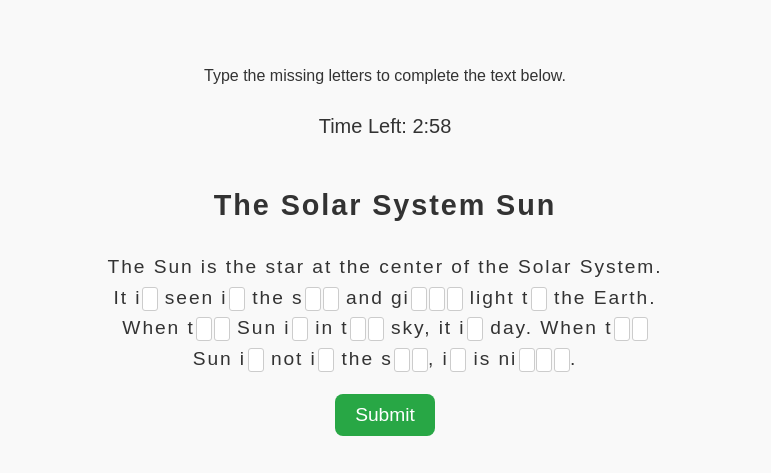
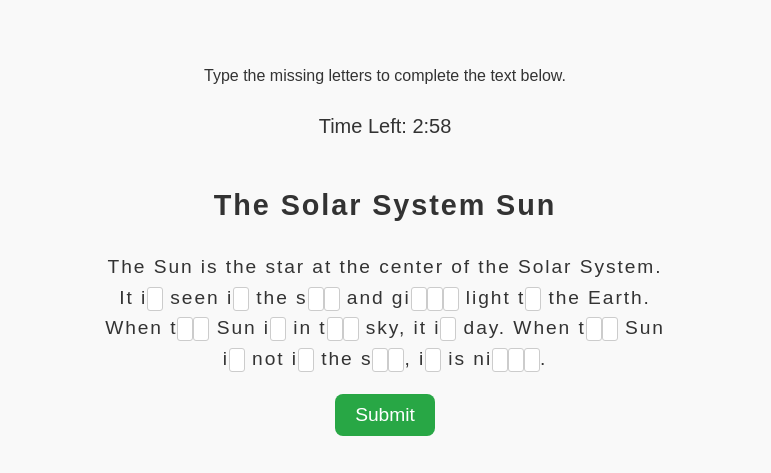
Before and after one commit to mzjean/read-complete-game, a plain HTML site: page index.html in a window 1280 px wide. Both pictures are taken after a click on the button "Start Game". Shown: the part 235-708 px from the top of the page, without its empty margins (255-1026 px from the left). Drawn offline with Linux system fonts and the light colour scheme.

Commit message:
Update style.css

```diff
--- a/style.css
+++ b/style.css
@@ -104,9 +104,13 @@ body {
   font-size: 1rem;
   border: 1px solid #ccc;
   border-radius: 3px;
-  margin-left: 0.1em; /* Matches letter-spacing between text and fields */
-  margin-right: 0; /* No space between fields */
+  margin-left: 0.1em; /* Spacing between text and fields */
   vertical-align: middle; /* Align fields with text */
+}
+
+/* Remove spacing between adjacent fields */
+.passage-container input + input {
+  margin-left: 0; /* No space between adjacent fields */
 }
 
 .passage-container input:first-child {
```
